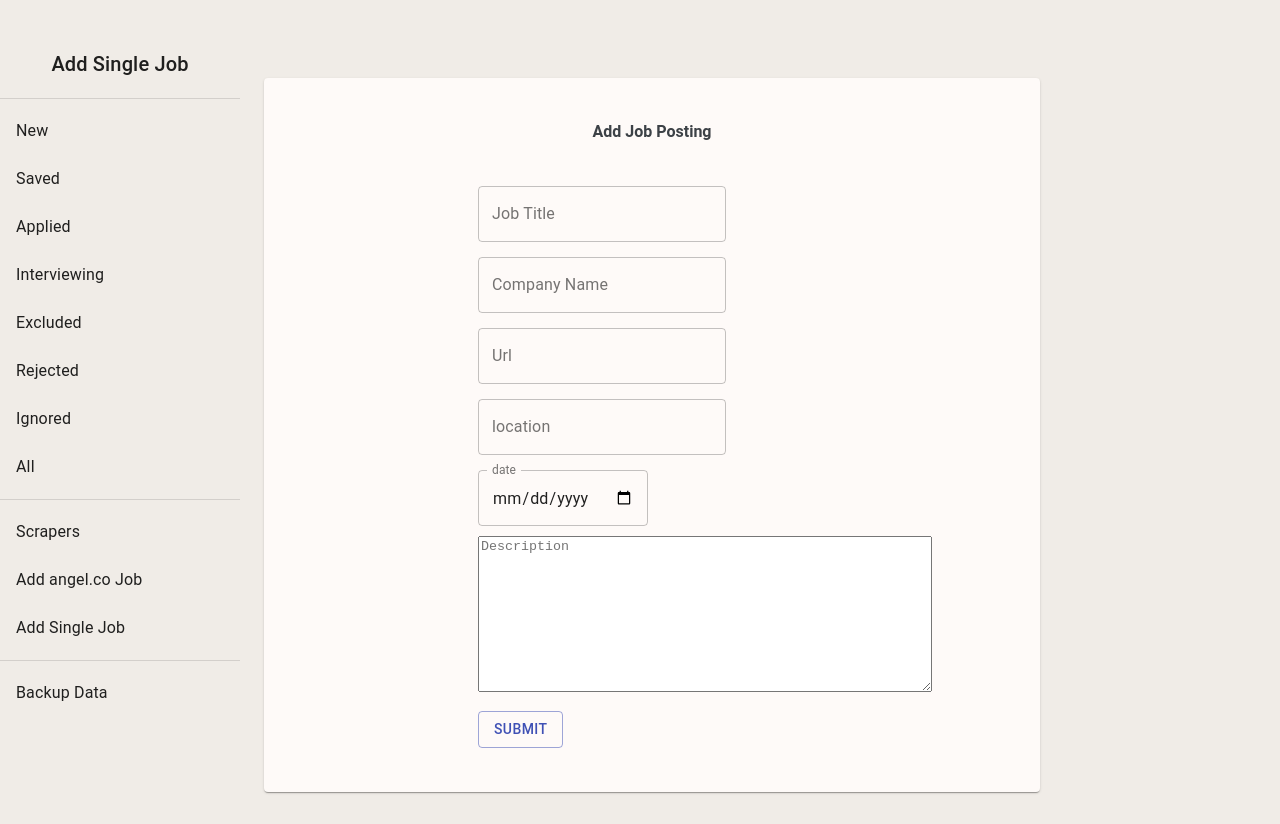
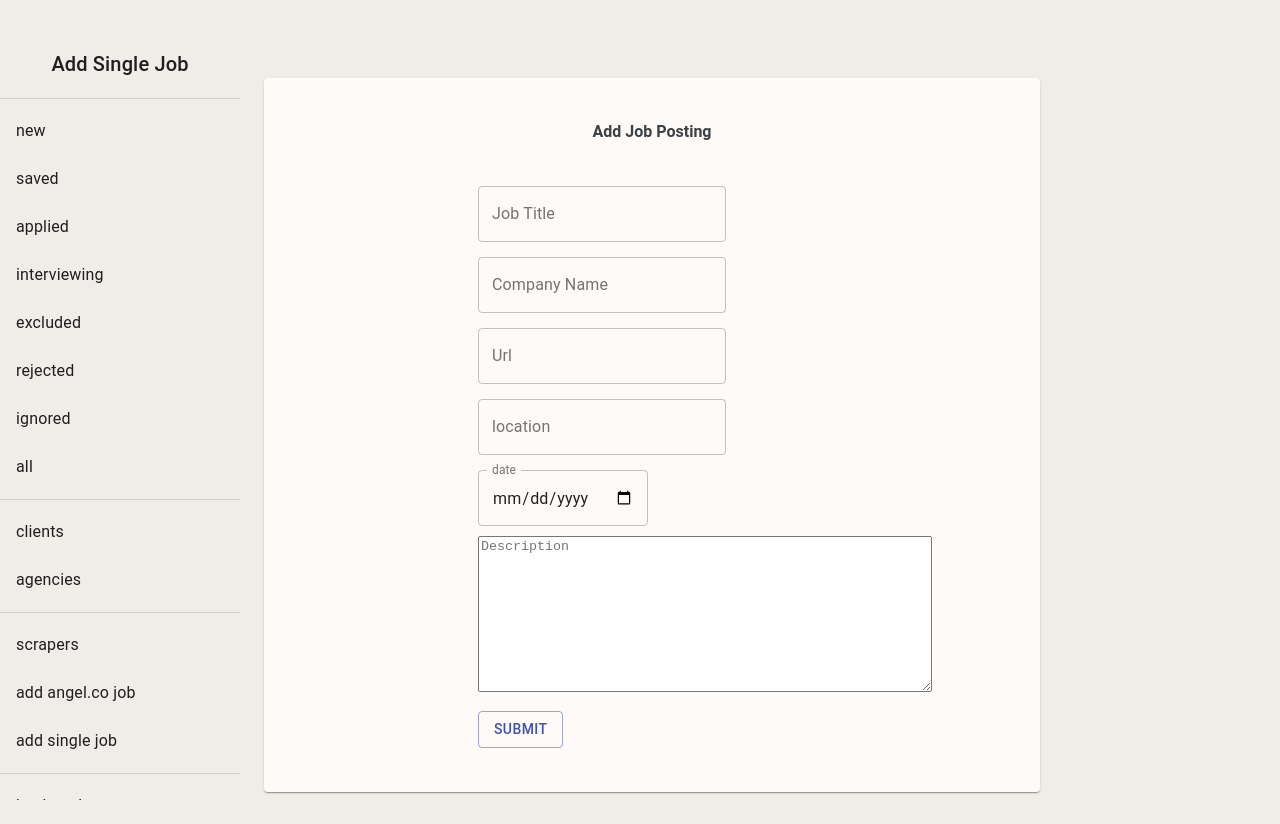
Before and after one commit to ajisaac/job-scrape-frontend, a React app: page /add-single-job in a window 1280 px wide. Built offline with nearby package versions, Linux system fonts and the light colour scheme.

Commit message:
move back to java backend

```diff
--- a/src/App.js
+++ b/src/App.js
@@ -6,6 +6,8 @@ import Layout from "./components/Layout"
 import ScrapePage from "./components/scrape/ScrapePage"
 import AddPostingForm from "./components/add-posting/AddPostingForm"
 import AddAngelCoPosting from "./components/add-posting/AddAngelCoPosting"
+import Clients from "./components/clients-agencies/Clients"
+import Agencies from "./components/clients-agencies/Agencies"
 
 class App extends React.Component {
 
@@ -70,6 +72,17 @@ class App extends React.Component {
               </Layout>
             </Route>
 
+            <Route path={"/agencies"}>
+              <Layout title="Agencies">
+                <Agencies/>
+              </Layout>
+            </Route>
+            <Route path={"/clients"}>
+              <Layout title="Clients">
+                <Clients/>
+              </Layout>
+            </Route>
+
             <Route path={"/"}>
               <Layout title="All">
                 <JobsPage filter={"all"}/>
--- a/src/components/Layout.js
+++ b/src/components/Layout.js
@@ -79,40 +79,53 @@ export default function Layout(props) {
           <div className={classes.drawerContainer}>
             <List>
               {[
-                "New",
-                "Saved",
-                "Applied",
-                "Interviewing",
-                "Excluded",
-                "Rejected",
-                "Ignored",
-                "All"].map((text, index) => (
+                "new",
+                "saved",
+                "applied",
+                "interviewing",
+                "excluded",
+                "rejected",
+                "ignored",
+                "all"].map((text, index) => (
                   <ListItem button key={index} component={Link}
                             to={"/" + text.toLocaleLowerCase()}>
                     <ListItemText primary={text}/>
                   </ListItem>
               ))}
             </List>
+
+            <Divider/>
+            <List>
+              <ListItem button component={Link}
+                        to={"/clients"}>
+                <ListItemText primary={"clients"}/>
+              </ListItem>
+              <ListItem button component={Link}
+                        to={"/agencies"}>
+                <ListItemText primary={"agencies"}/>
+              </ListItem>
+            </List>
+
             <Divider/>
             <List>
               <ListItem button component={Link}
                         to={"/scrapers"}>
-                <ListItemText primary={"Scrapers"}/>
+                <ListItemText primary={"scrapers"}/>
               </ListItem>
               <ListItem button component={Link}
                         to={"/add-angel-co-job"}>
-                <ListItemText primary={"Add angel.co Job"}/>
+                <ListItemText primary={"add angel.co job"}/>
               </ListItem>
               <ListItem button component={Link}
                         to={"/add-single-job"}>
-                <ListItemText primary={"Add Single Job"}/>
+                <ListItemText primary={"add single job"}/>
               </ListItem>
             </List>
             <Divider/>
             <List>
               <ListItem button component={Link} to={"#"} onClick={async () => {
                 await (async function saveFile() {
-                  let resp = await axios.get('http://localhost:5000/jobs/backup')
+                  let resp = await axios.get('http://localhost:8080/jobs/backup')
                   let companies = JSON.stringify(resp.data)
                   let element = document.createElement('a')
                   element.setAttribute('href', 'data:text/plain;charset=utf-8,' + encodeURIComponent(companies))
@@ -122,7 +135,7 @@ export default function Layout(props) {
                   element.click()
                   document.body.removeChild(element)
                 }())
-              }}><ListItemText primary={"Backup Data"}/></ListItem>
+              }}><ListItemText primary={"backup data"}/></ListItem>
             </List>
           </div>
         </Drawer>
--- /dev/null
+++ b/src/components/clients-agencies/Agencies.js
@@ -0,0 +1,5 @@
+import React from "react"
+
+export default function Agencies(props) {
+  return <div>Hi agencies</div>
+}
--- /dev/null
+++ b/src/components/clients-agencies/Clients.js
@@ -0,0 +1,5 @@
+import React from "react"
+
+export default function Clients(props) {
+  return <div>Hi clients</div>
+}
--- a/src/components/job/Job.js
+++ b/src/components/job/Job.js
@@ -11,7 +11,7 @@ const styles = makeStyles(() => ({
     fontSize: 17,
     lineHeight: "1.5em"
   },
-  jobTitle: {
+  job_title: {
     marginBottom: "3px",
     textAlign: "center"
   },
@@ -24,18 +24,18 @@ const styles = makeStyles(() => ({
 }))
 
 function Job(props) {
-  const {date, description, href, job_title, location, status} = props.job
-  const {root, jobTitle, descriptionClass, statusSpan} = styles()
+  const {date, description, href, jobTitle, location, status} = props.job
+  const {root, job_title, descriptionClass, statusSpan} = styles()
 
   return (
       <div className={root}>
 
-        <div className={jobTitle}>
+        <div className={job_title}>
 
           <div>
             <b>
               <a target="_blank" rel="noreferrer noopener" href={href}>
-                {job_title}{location && (" - " + location)}
+                {jobTitle}{location && (" - " + location)}
               </a> - <span className={statusSpan}>{status}</span>
             </b>
           </div>
--- a/src/redux/actions/Actions.js
+++ b/src/redux/actions/Actions.js
@@ -11,7 +11,7 @@ import {
 } from "./ActionTypes"
 
 
-const baseUrl = 'http://localhost:5000'
+const baseUrl = 'http://localhost:8080'
 
 export const fetchCompanies = () => dispatch => {
   axios.get(baseUrl + '/jobs/all/bycompany').then(
```
